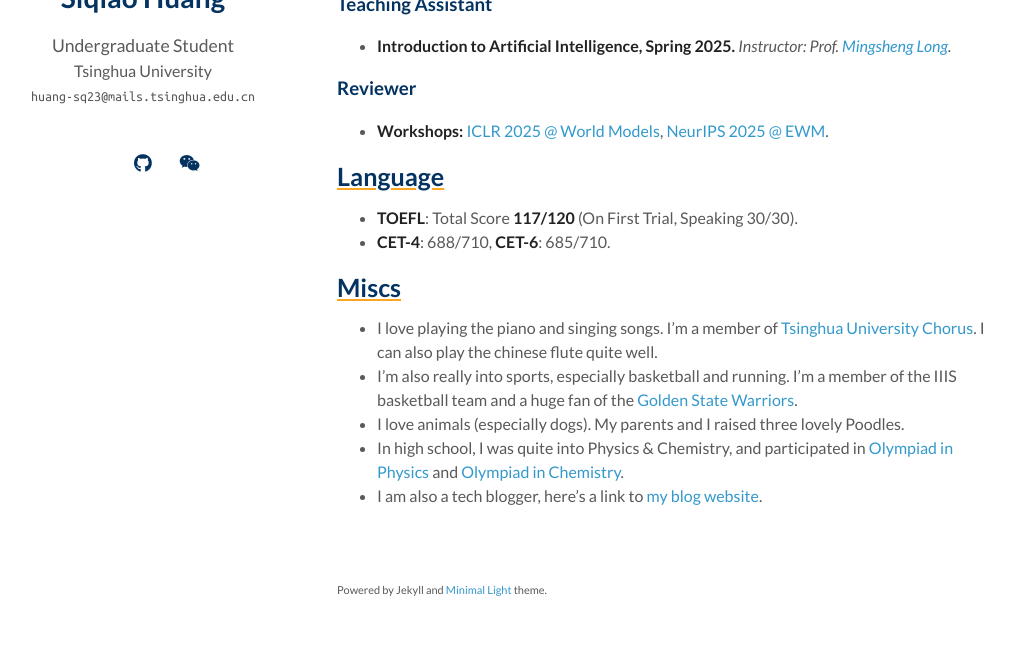
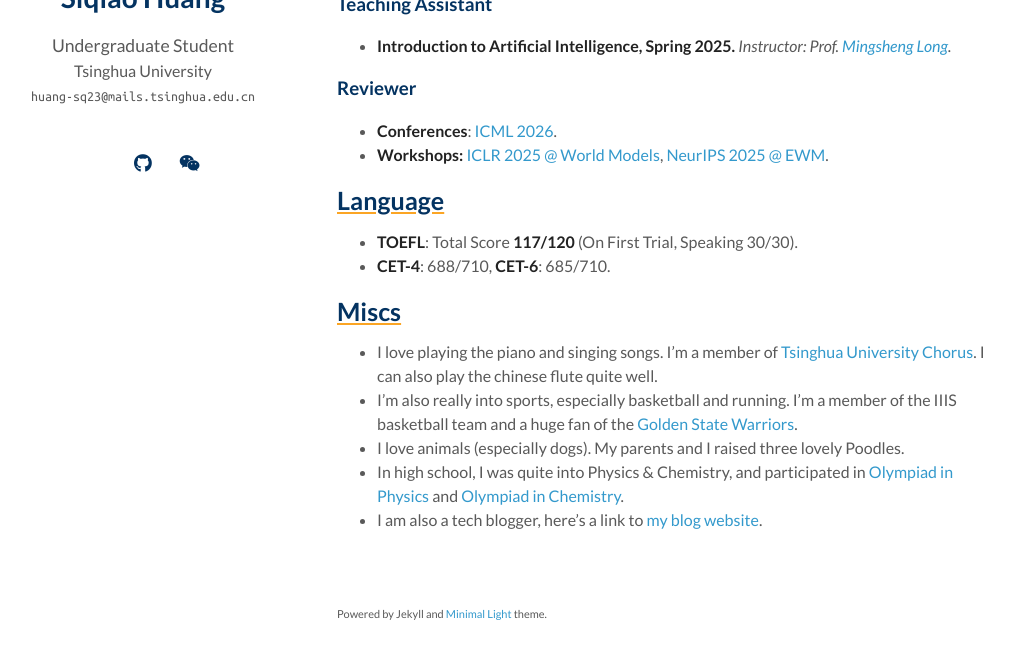
Before and after one commit to knightnemo/knightnemo.github.io, a Jekyll site: the page built from index.md, in a window 1280 px wide and 900 px high, scrolled down 3825 px, cut to the strip 206-865 px from the top of the window. Shown: the whole strip, without its empty margins (133-1147 px from the left). Built offline with Jekyll 4.4.1, drawn with Linux system fonts in a browser that asks for light colours; a style sheet for code colours, icons or effects is not loaded; our own code applies the rules of GitHub Pages for plain Markdown files.

Commit message:
update reviewer info

```diff
--- a/index.md
+++ b/index.md
@@ -137,6 +137,7 @@
 - **Introduction to Artificial Intelligence, Spring 2025.**<em> Instructor: Prof. [Mingsheng Long](http://ise.thss.tsinghua.edu.cn/~mlong/).</em>
 
 ### Reviewer
+- **Conferences**: [ICML 2026](https://icml.cc).
 - **Workshops:** [ICLR 2025 @ World Models](https://sites.google.com/view/worldmodel-iclr2025/), [NeurIPS 2025 @ EWM](https://embodied-world-models.github.io).
 
 ## Language
```
